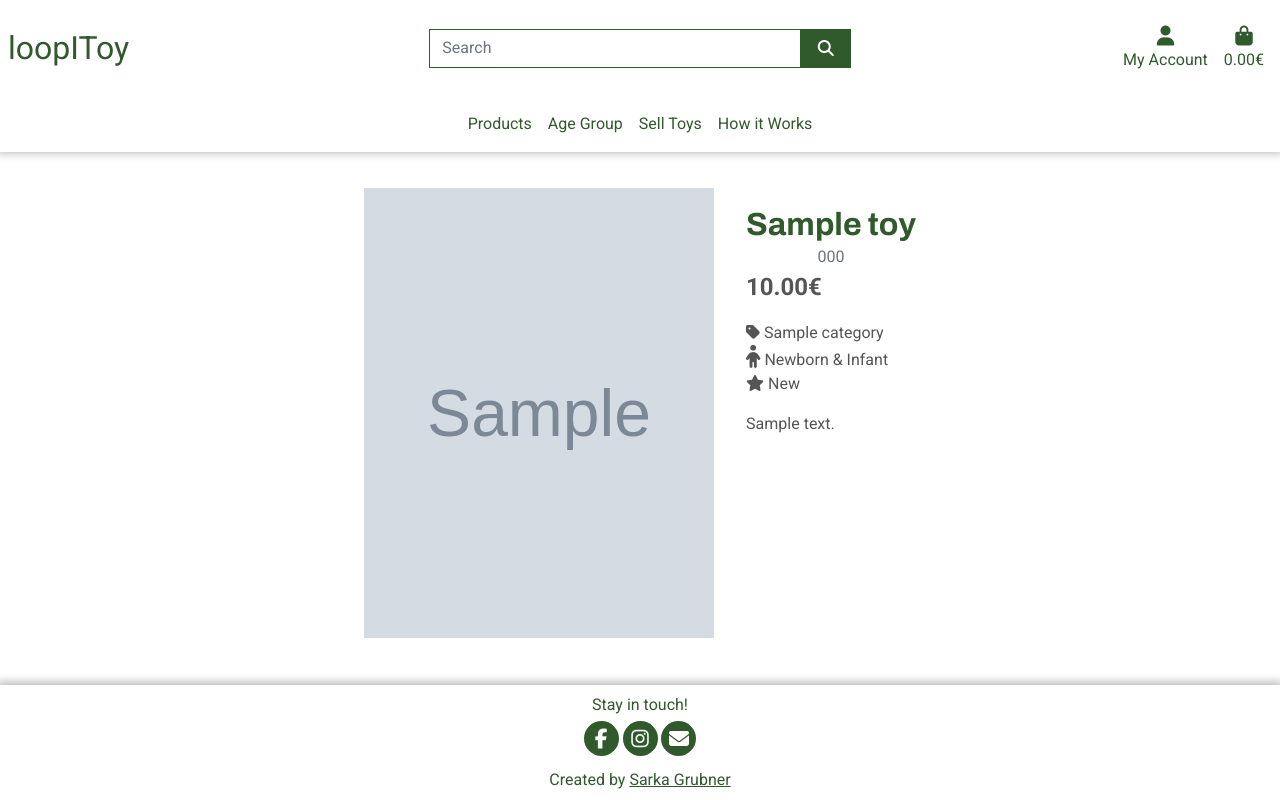
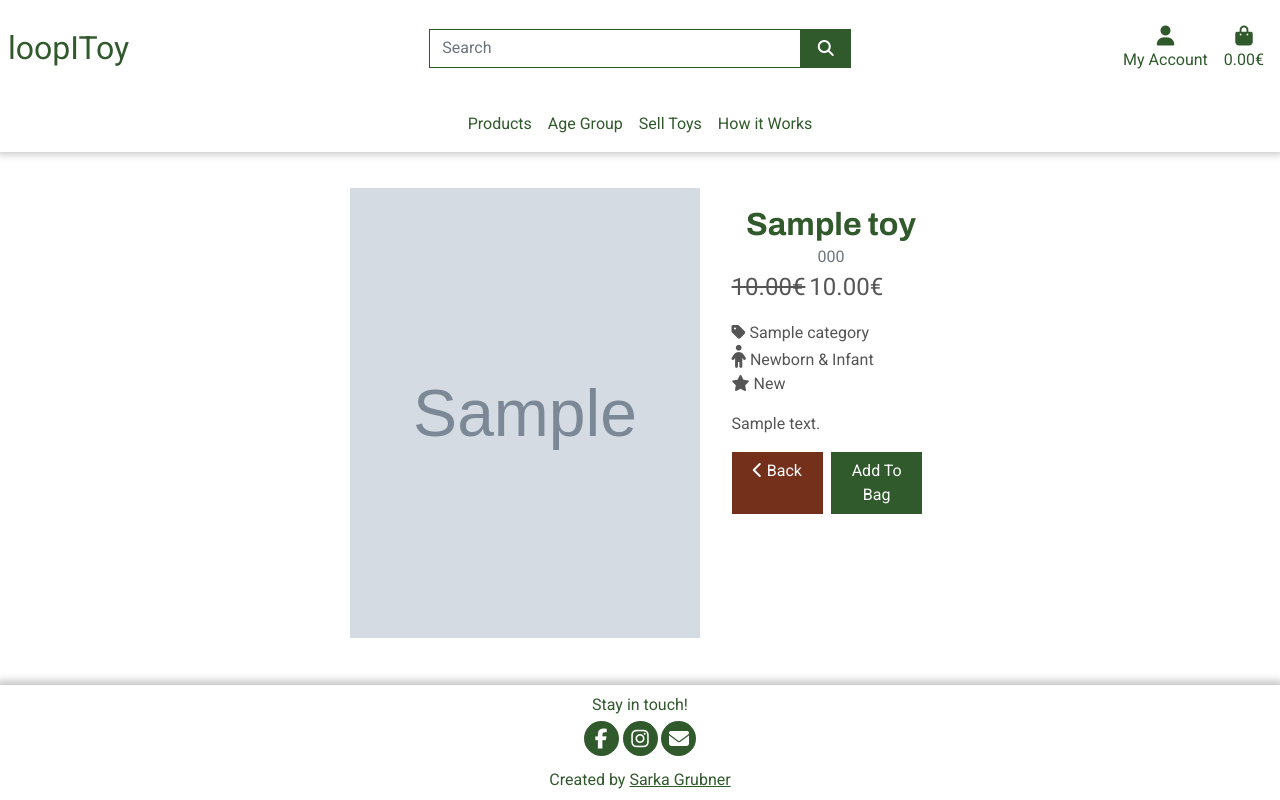
Before and after one commit to brodsa/loopitoy, a Django app: page /toys/detail/1/ in a window 1280 px wide. Run offline with Django 3.2, Linux system fonts and the light colour scheme; tables that the repository leaves empty hold one stand-in row (values such as "Sample post"); grey boxes marked "Sample" are stand-in pictures; some libraries are stand-ins or nearby versions.

Commit message:
feat: display new price and cross over old price

```diff
--- a/toys/templates/toys/toy_detail.html
+++ b/toys/templates/toys/toy_detail.html
@@ -35,10 +35,16 @@
             <div class="toy-detail__info">
                 <h2 class="text-center pt-3 pb-0 mb-0">{{toy.name}}</h2>
                 <p class="text-center text-secondary mb-0">{{ toy.number}}</p>
-
-                <p class="card-text-lg fw-bolder">{{ toy.price }}€</p>
+                {% if toy.new_price %}
+                    <p>
+                        <span class="card-text-lg text-decoration-line-through">{{ toy.price }}€</span>
+                        <span class="card-text-lg">{{ toy.new_price }}€</span>
+                    </p>
+                {% else %}
+                    <p class="card-text-lg">{{ toy.price }}€</p>
+                {% endif %}
                 <p class="mb-0"> <i class="fas fa-tag mr-1"></i> {{ toy.category.friendly_name }}</p>
-                <p class="mb-0"><i class="fa-solid fa-child fs-0.5 mr-2"></i> {{ toy.get_age_display }}</p>
+                <p class="mb-0"><i class="fa-solid fa-child mr-2"></i> {{ toy.get_age_display }}</p>
                 <p><i class="fas fa-star mr-1"></i> {{ toy.get_quality_display }}</p>
 
                 <p>{{ toy.description }}</p>
@@ -51,6 +57,11 @@
                 <a class= "btn" href="{% url 'edit_toy' toy.id %}"> Edit</a>
                 <a class= "btn" href="{% url 'delete_toy' toy.id %}"> Remove</a>
             </div>
+            {% else %}
+            <div class="d-flex flex-row gap-2 justify-content-end pb-2 pe-2">
+                <a class= "btn form__button--secondary" href=""> <span><i class="fas fa-chevron-left mr-1"></i> </span> Back</a>
+                <a class= "btn form__button--primary" href="{% url 'delete_toy' toy.id %}"> Add To Bag</a>
+            </div>
             {% endif %}
         </div>
     </div>
```
Also changed, not shown: toys/templates/toys/toys_list.html (+8 -1 lines), README.md.
